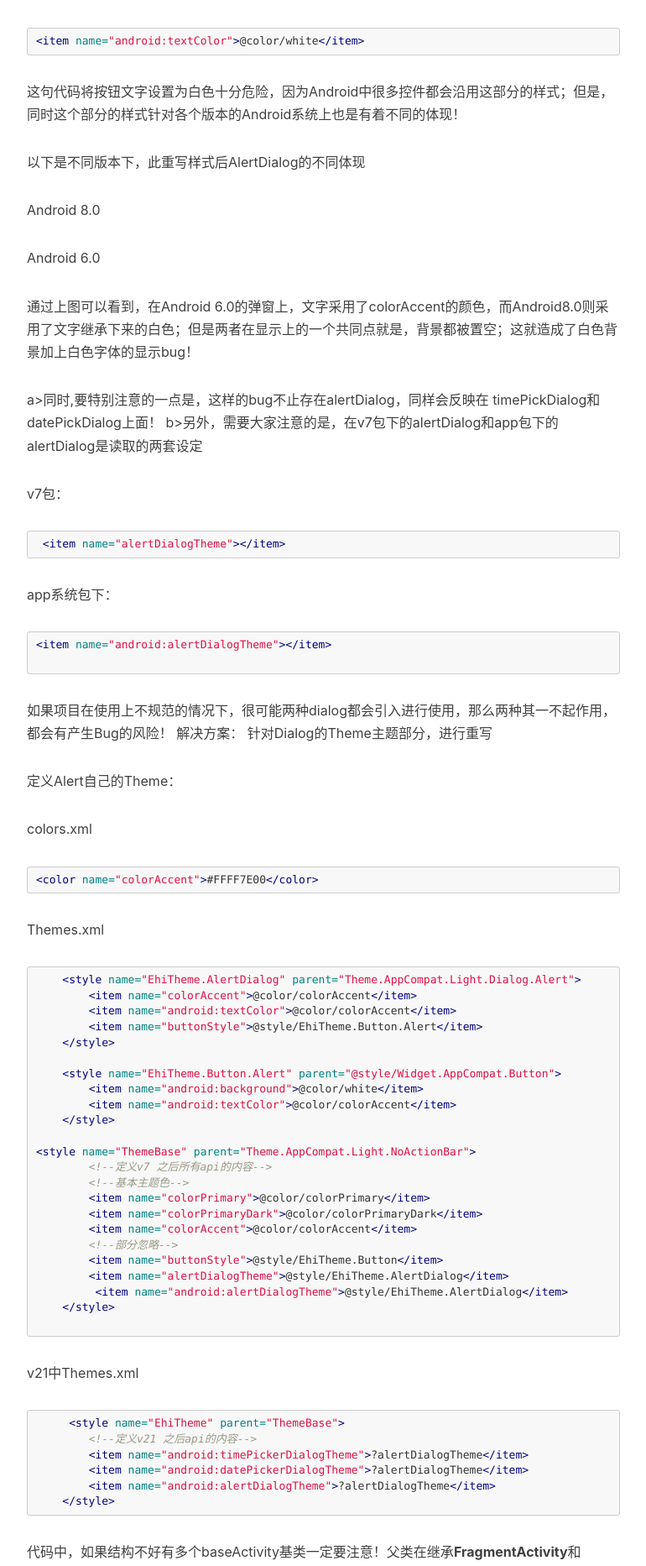
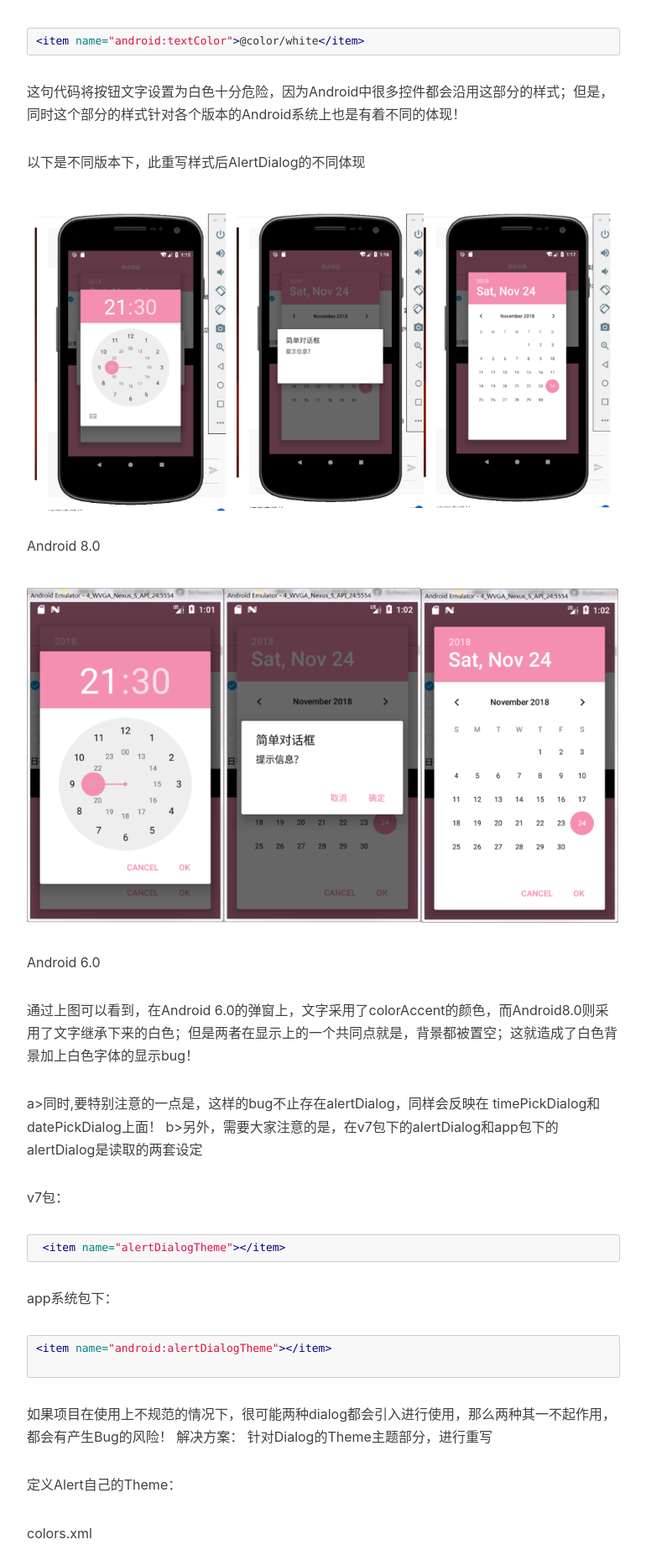
Before and after one commit to blackjuly/wanghao.io, a Jekyll site: the page built from _posts/2018-09-17-Android Style and Theme part4.markdown, in a window 1280 px wide. Shown: the part 1538-3403 px from the top of the page at 84% size, without its empty margins (233-1003 px from the left). Built offline with Jekyll 4.4.1, drawn with Linux system fonts in a browser that asks for light colours; nearby versions of some CDN libraries; comment, search, counter and statistics services are not loaded.

Commit message:
添加示例图片

```diff
--- a/_posts/2018-09-17-Android Style and Theme part4.markdown
+++ b/_posts/2018-09-17-Android Style and Theme part4.markdown
@@ -58,8 +58,10 @@
 
 以下是不同版本下，此重写样式后AlertDialog的不同体现
 
+![Android 8.0](/img/in-post/post-style-theme/20180917themeAndroid8.0.png)
 Android 8.0
 
+![Android 6.0](/img/in-post/post-style-theme/20180917themeAndroid6.0.png)
 Android 6.0
 
 通过上图可以看到，在Android 6.0的弹窗上，文字采用了colorAccent的颜色，而Android8.0则采用了文字继承下来的白色；但是两者在显示上的一个共同点就是，背景都被置空；这就造成了白色背景加上白色字体的显示bug！
```
Also changed, not shown: img/in-post/post-style-theme/20180917themeAndroid6.0.png (added), img/in-post/post-style-theme/20180917themeAndroid8.0.png (added).
